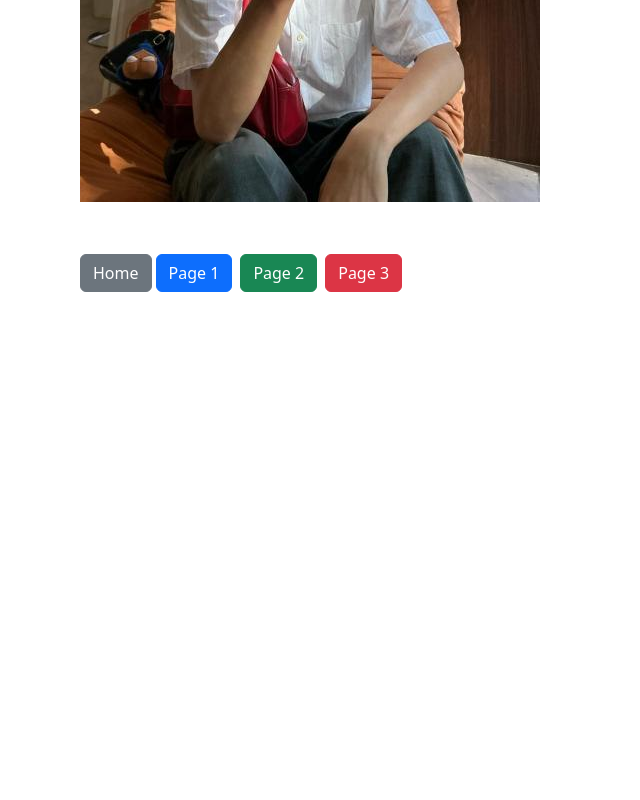
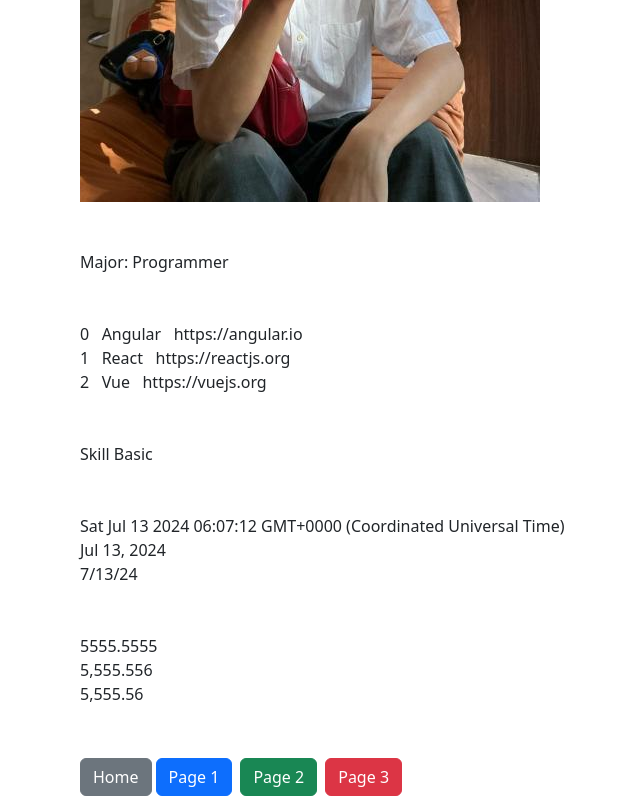
Before and after one commit to Sirawittop/Angular-Learn, an Angular app: page / in a window 1280 px wide. Shown: the part 330-1130 px from the top of the page, without its empty margins (2-642 px from the left). Before the commit the page ends 800 px from the top, so only its background shows below. Built offline with nearby package versions, Linux system fonts and the light colour scheme.

Commit message:
Control Flow and Pipe

```diff
--- a/src/app/app.component.html
+++ b/src/app/app.component.html
@@ -1,16 +1,58 @@
 <div class="container mt-5">
   <div>{{title}}</div>
-  <div>
+  <div (click)="onImageClick()">
     <img [src]="imageConverURL">
   </div>
 </div>
+
+<div class="container mt-5">
+  @if(major != "") {
+  <div>Major: {{major}}</div>
+  }
+</div>
+
+<div class="container mt-5">
+  @for (item of items; track $index) {
+  <div>{{$index}} &nbsp; {{item.name}} &nbsp; {{item.url}}</div>
+  }
+</div>
+
+
+<div class="container mt-5">
+  @switch (skill) {
+  @case ("Basic") {
+  <div>Skill Basic</div>
+  }
+  @case ("Intermediate") {
+  <div>Skill Intermediate</div>
+  }
+  @case ("Advanced") {
+  <div>Skill Advanced</div>
+  }
+  @default {
+  <div>Skill Unknown</div>
+  }
+  }
+</div>
+
+<div class="container mt-5">
+  <div>{{now}}</div>
+  <div>{{now | date}}</div>
+  <div>{{now | date : 'shortDate'}}</div>
+</div>
+
+<div class="container mt-5">
+  <div>{{number}}</div>
+  <div>{{number | number }}</div>
+  <div>{{number | number : '1.2-2'}}</div>
+</div>
+
 
 <div class="container mt-5">
   <button routerLink="/" type="button" class="btn btn-secondary">Home</button>
   <button routerLink="/page1" type="button" class="btn btn-primary m-1">Page 1</button>
   <button routerLink="/page2" type="button" class="btn btn-success m-1">Page 2</button>
   <button routerLink="/page3" type="button" class="btn btn-danger m-1">Page 3</button>
-
 </div>
 
 <router-outlet />
--- a/src/app/app.component.ts
+++ b/src/app/app.component.ts
@@ -1,10 +1,11 @@
+import { DatePipe, DecimalPipe } from '@angular/common';
 import { Component } from '@angular/core';
 import { RouterLink, RouterOutlet } from '@angular/router';
 
 @Component({
   selector: 'app-root',
   standalone: true,
-  imports: [RouterOutlet, RouterLink],
+  imports: [RouterOutlet, RouterLink, DatePipe, DecimalPipe],
   templateUrl: './app.component.html',
   styleUrl: './app.component.css'
 })
@@ -12,4 +13,21 @@ export class AppComponent {
   title = 'Patiwat : https://github.com/pppatiwatt';
   imageConverURL = '/images/patiwat.jpeg'
 
+  onImageClick() {
+    alert("pppatiwatt")
+  }
+
+  major = 'Programmer';
+
+  items = [
+    { name: 'Angular', url: 'https://angular.io' },
+    { name: 'React', url: 'https://reactjs.org' },
+    { name: 'Vue', url: 'https://vuejs.org' }
+  ];
+
+  skill = "Basic"
+
+  now = new Date();
+
+  number = 5555.5555;
 }
```
